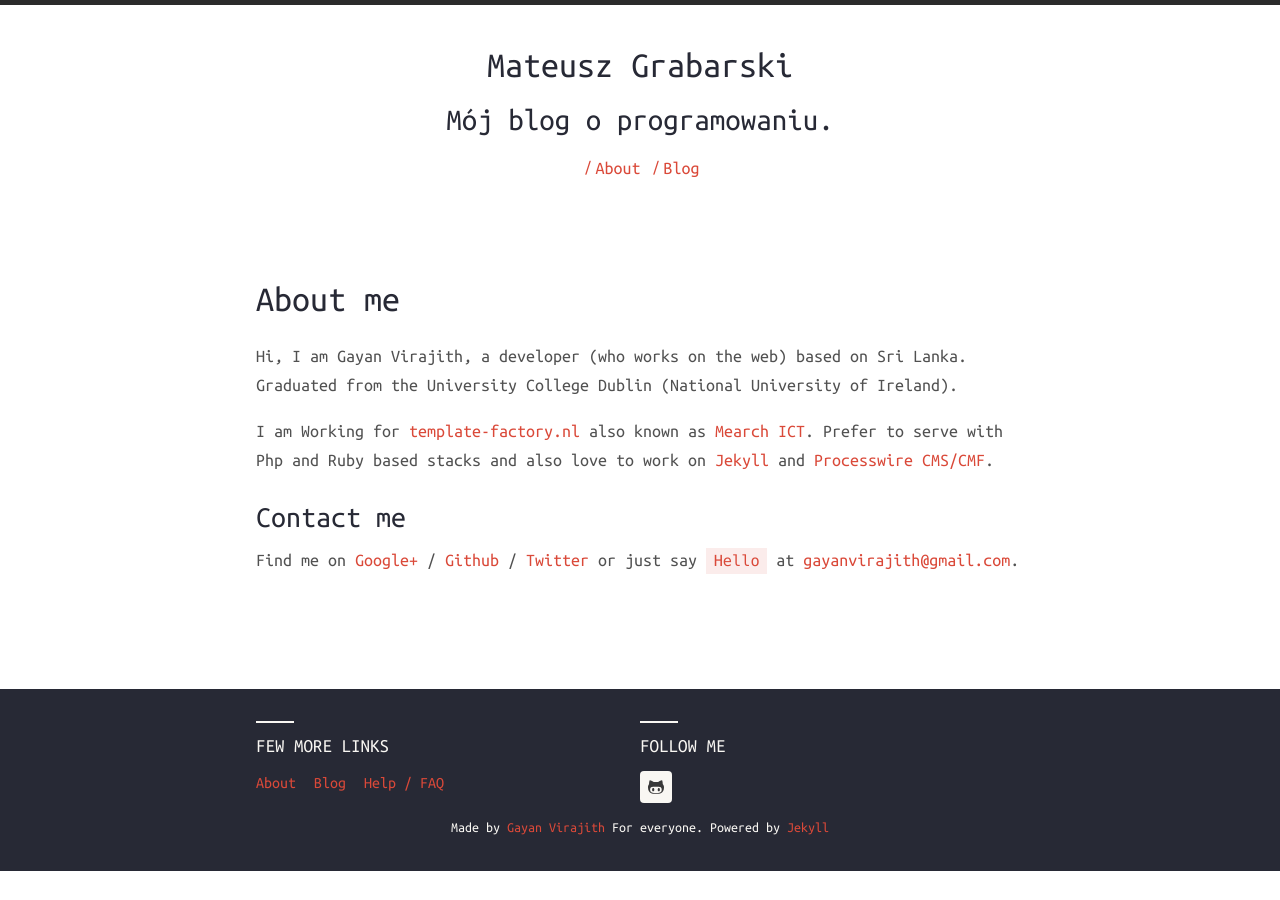
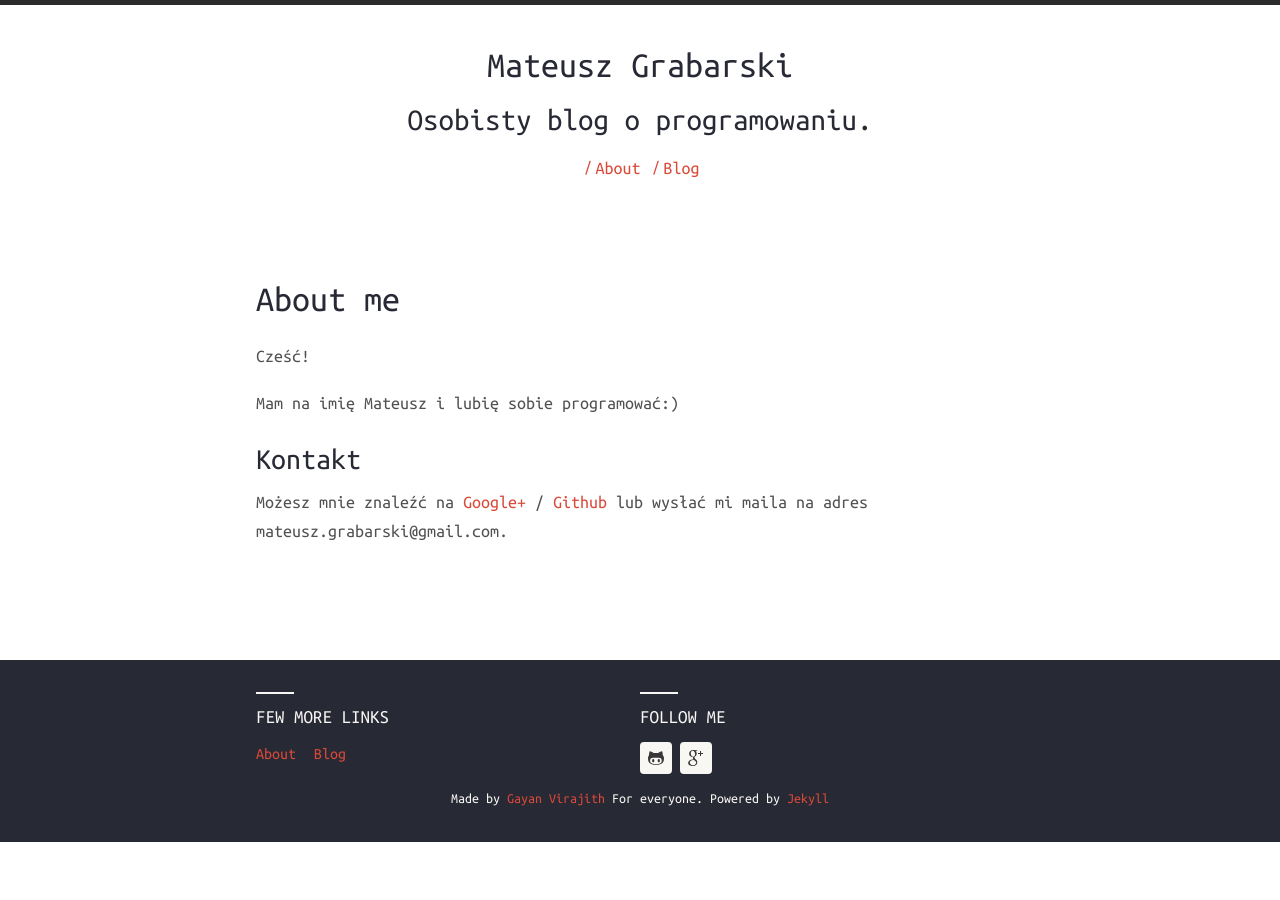
Before and after one commit to mgrabarski/mgrabarski.github.io, a Jekyll site: the page built from about.md, in a window 1280 px wide. Built offline with Jekyll 4.4.1, drawn with Linux system fonts in a browser that asks for light colours; nearby versions of some CDN libraries.

Commit message:
First changes

```diff
--- a/_config.yml
+++ b/_config.yml
@@ -3,7 +3,7 @@
 harmony:
   name: Mateusz Grabarski
   # Little description about your site
-  description: Mój blog o programowaniu.
+  description: Osobisty blog o programowaniu.
   # 'meta_description:' Write an awesome description for your new site here.
   # It will appear in your document head meta (for Google search results) and
   # in your feed.xml site description.
@@ -22,6 +22,7 @@ harmony:
   # Profile links, leave blank to ignore
   social:
     github: mgrabarski
+    gplus: +MateuszGrabarski
   #  twitter:
   #  facebook:
   #  gplus:
--- a/_includes/footer-links.html
+++ b/_includes/footer-links.html
@@ -2,5 +2,4 @@
 <ul class="menu">
     <li><a href="{{ '/about' | prepend: site.baseurl | prepend: site.url }}">About</a></li>
     <li><a href="{{ '/blog' | prepend: site.baseurl | prepend: site.url }}">Blog</a></li>
-    <li><a href="{{ '/faq' | prepend: site.baseurl | prepend: site.url }}">Help / FAQ</a></li>
 </ul>
--- a/about.md
+++ b/about.md
@@ -1,27 +1,19 @@
 ---
+title: About me
 layout: page
-title: About me
-permalink: /about/
+permalink: "/about/"
 ---
 
-Hi, I am Gayan Virajith, a developer (who works on the web) based on Sri Lanka.
-Graduated from the University College Dublin (National University of Ireland).
+Cześć!
 
-I am Working for [template-factory.nl][tf] also known as [Mearch ICT][m].
-Prefer to serve with Php and Ruby based stacks and also love to work
-on [Jekyll][jekyll] and [Processwire CMS/CMF][pw].
-
-### Contact me
-
-Find me on [Google+][google] / [Github][github] / [Twitter][Twitter] or just say `Hello` at
-[gayanvirajith@gmail.com](gayanvirajith@gmail.com).
+Mam na imię Mateusz i lubię sobie programować:)
 
 
-[tf]: http://template-factory.nl
-[m]: http://mearch.com
-[pw]: http://processwire.com
-[pwf]: http://processwire.com/talk
-[jekyll]: http://jekyllrb.com
-[github]: https://github.com/gayanvirajith
-[google]: https://plus.google.com/+GayanVirajith
+### Kontakt
+
+Możesz mnie znaleźć na [Google+][google] / [Github][github] lub wysłać mi maila na adres mateusz.grabarski@gmail.com.
+
+
+[github]: https://github.com/mgrabarski
+[google]: https://plus.google.com/+MateuszGrabarski
 [twitter]: https://twitter.com/gayanvirajith
```
Also changed, not shown: _posts/2018-02-27-pierwszy-post.md (added, +18 -0 lines), faq.md (deleted, +0 -13 lines), _includes/social.html (line endings or trailing spaces), assets/css/images/harmony-blog-page.png (deleted), assets/css/images/harmony-home-page.png (deleted), assets/css/images/harmony-mobile.jpg (deleted), assets/css/images/harmony-web-2.jpg (deleted), assets/css/images/harmony-web-3.jpg (deleted), assets/css/images/harmony-web.jpg (deleted), assets/css/images/harmony.png (deleted).
